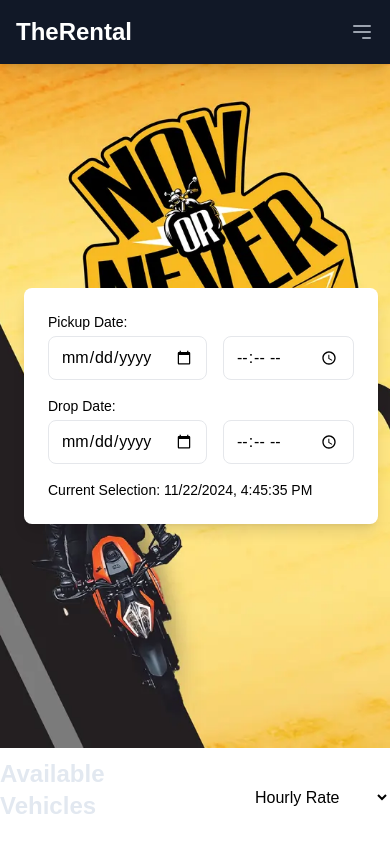
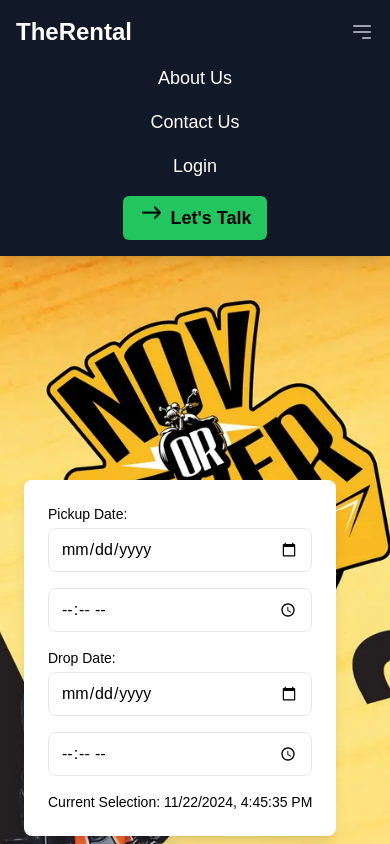
Before and after one commit to chinmaypaliwal1/TheRental, a Next.js app: page / in a window 390 px wide. Both pictures are taken after a click on the button 362 px from the left and 32 px from the top of the page. Shown: the top 844 px of the page. Built offline with nearby package versions, Linux system fonts and the light colour scheme; no server answers.

Commit message:
Complete Resposive

```diff
--- a/app/Components/pageSection/BannerSection.tsx
+++ b/app/Components/pageSection/BannerSection.tsx
@@ -11,7 +11,7 @@ const Banner: React.FC = () => {
   };
 
   return (
-    <section className="relative flex flex-col items-center justify-between text-white py-56 px-6">
+    <section className="relative   text-white py-56 px-6">
       <div className="absolute inset-0 -z-10">
         <Image
           src={BannerBg}
@@ -24,10 +24,10 @@ const Banner: React.FC = () => {
         <div className="absolute inset-0 opacity-50"></div>
       </div>
 
-      <div className="container mx-auto relative z-10">
-        <div className="w-fit	bg-white text-black rounded-lg p-6 shadow-lg">
+      <div className=" mx-auto relative z-10">
+        <div className="w-fit bg-white text-black rounded-lg p-6 shadow-lg">
           <span className="block text-sm font-medium mb-1">Pickup Date:</span>
-          <div className="mb-4 flex gap-4">
+          <div className="mb-4  flex sm:flex-row flex-col gap-4">
             <div>
               <input
                 type="date"
@@ -45,7 +45,7 @@ const Banner: React.FC = () => {
           </div>
 
           <span className="block text-sm font-medium mb-1">Drop Date:</span>
-          <div className="mb-4 flex gap-4">
+          <div className="mb-4 flex sm:flex-row flex-col gap-4">
             <div>
               <input
                 type="date"
--- a/app/Components/pageSection/Card.tsx
+++ b/app/Components/pageSection/Card.tsx
@@ -18,16 +18,16 @@ const TimeAndDateSection: React.FC<{ onClose: () => void }> = ({ onClose }) => {
   };
 
   return (
-    <div className="container mx-auto absolute z-10">
-      <div className="w-fit bg-white text-black rounded-lg p-6 shadow-lg">
+    <div className=" mx-auto absolute z-10">
+      <div className="w-fit bg-white text-black rounded-lg p-6 shadow-lg relative">
         <button
           onClick={onClose}
-          className="text-red-500 mb-4 font-bold"
+          className="text-red-500 mb-4 font-bold top-0 right-2 absolute"
         >
-          Close
+          X
         </button>
         <span className="block text-sm font-medium mb-1">Pickup Date:</span>
-        <div className="mb-4 flex gap-4">
+        <div className="mb-4 flex sm:flex-row flex-col gap-4">
           <div>
             <input
               type="date"
@@ -45,7 +45,7 @@ const TimeAndDateSection: React.FC<{ onClose: () => void }> = ({ onClose }) => {
         </div>
 
         <span className="block text-sm font-medium mb-1">Drop Date:</span>
-        <div className="mb-4 flex gap-4">
+        <div className="mb-4 flex sm:flex-row flex-col gap-4">
           <div>
             <input
               type="date"
--- a/app/about-us/page.tsx
+++ b/app/about-us/page.tsx
@@ -1,6 +1,7 @@
 "use client";
 import React from "react";
 import HeaderMain from "../about/HeaderMain/HeaderMain";
+import Footer from "../about/FooterMain/Footer";
 
 const AboutUs: React.FC = () => {
   return (
@@ -62,6 +63,7 @@ const AboutUs: React.FC = () => {
       </div>
     </section>
     </div>
+    <Footer />
     </>
   );
 };
--- a/app/about/HeaderMain/HeaderMain.tsx
+++ b/app/about/HeaderMain/HeaderMain.tsx
@@ -1,7 +1,14 @@
-import React from "react";
-import Link from "next/link"; // Import Link from Next.js
+"use client"
+import React, { useState } from "react";
+import Link from "next/link";
 
 const HeaderMain = () => {
+  const [isMenuOpen, setIsMenuOpen] = useState(false);
+
+  const toggleMenu = () => {
+    setIsMenuOpen((prev) => !prev);
+  };
+
   return (
     <header className="p-4 bg-gray-900 text-white shadow-lg">
       <nav className="max-w-7xl mx-auto flex items-center justify-between">
@@ -9,6 +16,7 @@ const HeaderMain = () => {
           <Link href="/" className="hover:text-gray-400">TheRental</Link>
         </div>
 
+        {/* Desktop Menu */}
         <ul className="hidden md:flex space-x-6 text-lg items-center">
           <li><Link href="/about-us" className="hover:text-gray-400 transition">About Us</Link></li>
           <li><Link href="/contact" className="hover:text-gray-400 transition">Contact Us</Link></li>
@@ -26,12 +34,36 @@ const HeaderMain = () => {
           </li>
         </ul>
 
-        <button className="md:hidden text-gray-400 hover:text-white focus:outline-none">
+        {/* Mobile Menu Button */}
+        <button
+          className="md:hidden text-gray-400 hover:text-white focus:outline-none"
+          onClick={toggleMenu}
+        >
           <svg xmlns="http://www.w3.org/2000/svg" className="h-6 w-6" fill="none" viewBox="0 0 24 24" stroke="currentColor">
             <path strokeLinecap="round" strokeLinejoin="round" strokeWidth="2" d="M4 6h16M4 12h16m-7 6h7" />
           </svg>
         </button>
       </nav>
+
+      {/* Mobile Menu */}
+      {isMenuOpen && (
+        <ul className="md:hidden mt-4 space-y-4 text-lg">
+          <li><Link href="/about-us" className="block text-center hover:text-gray-400 transition">About Us</Link></li>
+          <li><Link href="/contact" className="block text-center hover:text-gray-400 transition">Contact Us</Link></li>
+          <li><Link href="/login" className="block text-center hover:text-gray-400 transition">Login</Link></li>
+          <li>
+            <Link
+              href="/contact"
+              className="block bg-green-500 text-black font-bold py-2 px-4 rounded-md mx-auto w-fit flex items-center gap-2 transition duration-150 ease-out hover:bg-green-600 hover:duration-300 hover:ease-in"
+            >
+              <svg className="animate-bounce w-6 h-6" fill="none" stroke="currentColor" viewBox="0 0 24 24" xmlns="http://www.w3.org/2000/svg">
+                <path strokeLinecap="round" strokeLinejoin="round" strokeWidth="2" d="M16 7l4.553 4.553a.75.75 0 010 1.061l-4.553 4.553M4 12h16" />
+              </svg>
+              Let&apos;s Talk
+            </Link>
+          </li>
+        </ul>
+      )}
     </header>
   );
 };
--- a/app/about/HomeSection.tsx
+++ b/app/about/HomeSection.tsx
@@ -48,7 +48,8 @@ const HomeSection = () => {
       <Banner />
       <div className="flex justify-center align-center">
         <h2 className="text-2xl font-bold text-slate-200 mb-4 flex items-center">Available Vehicles</h2>
-        <div className="text-center my-8 text-black ml-10 flex">
+      </div>
+      <div className="text-center text-black mx-auto	">
           <select
             value={filter === "Hourly" ? "Hourly" : `${duration} Days`}
             onChange={(e) => {
@@ -73,14 +74,11 @@ const HomeSection = () => {
             </optgroup>
           </select>
         </div>
-
-
-      </div>
       <div className="flex justify-center">
         <div className="" id="about">
           <section>
 
-            <ol className="group/list grid grid-cols-4 items-center">
+            <ol className="group/list grid lg:grid-cols-4 md:grid-cols-3 sm:grid-cols-2 items-center">
               {CardComp.map((card) => (
                 <Card
                   key={card.title}
--- a/app/contact/page.tsx
+++ b/app/contact/page.tsx
@@ -1,5 +1,6 @@
 import React from "react";
 import HeaderMain from "../about/HeaderMain/HeaderMain";
+import Footer from "../about/FooterMain/Footer";
 
 const ContactUs = () => {
   return (
@@ -99,6 +100,7 @@ const ContactUs = () => {
         </div>
       </section>
     </div>
+    <Footer />
     </>
   );
 };
--- a/app/login/page.tsx
+++ b/app/login/page.tsx
@@ -1,6 +1,8 @@
 "use client";
 import Link from "next/link";
 import React, { useState } from "react";
+import Footer from "../about/FooterMain/Footer";
+import HeaderMain from "../about/HeaderMain/HeaderMain";
 
 const LoginPage: React.FC = () => {
   const [email, setEmail] = useState("");
@@ -12,6 +14,8 @@ const LoginPage: React.FC = () => {
   };
 
   return (
+    <>
+    <HeaderMain />
     <div className="min-h-screen flex items-center justify-center bg-gray-100">
       <form
         onSubmit={handleLogin}
@@ -57,6 +61,8 @@ const LoginPage: React.FC = () => {
         </p>
       </form>
     </div>
+    <Footer />
+    </>
   );
 };
 
--- a/app/signup/page.tsx
+++ b/app/signup/page.tsx
@@ -1,6 +1,8 @@
 "use client";
 
 import React, { useState } from "react";
+import HeaderMain from "../about/HeaderMain/HeaderMain";
+import Footer from "../about/FooterMain/Footer";
 
 const SignupPage: React.FC = () => {
   const [email, setEmail] = useState("");
@@ -18,7 +20,9 @@ const SignupPage: React.FC = () => {
   };
 
   return (
-    <div className="min-h-screen flex items-center justify-center bg-gray-100">
+    <>
+    <HeaderMain />
+      <div className="min-h-screen flex items-center justify-center bg-gray-100">
       <form
         onSubmit={handleSignup}
         className="bg-white p-6 rounded shadow-md w-full max-w-md"
@@ -77,6 +81,9 @@ const SignupPage: React.FC = () => {
         </p>
       </form>
     </div>
+    <Footer />
+    </>
+
   );
 };
 
```
Lines whose indentation alone changed are shown as unchanged.
